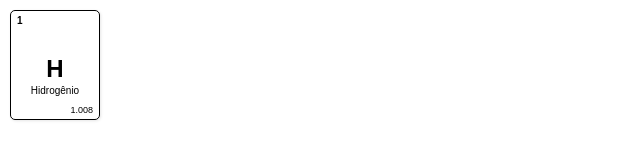
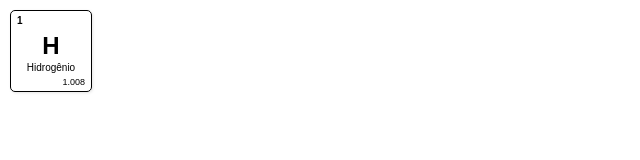
Before and after one commit to Belle2008/Tabela-Js, a plain HTML site: page index.html in a window 1280 px wide. Shown: the whole page, without its empty margins (0-640 px from the left). Drawn offline with Linux system fonts and the light colour scheme.

Commit message:
base atualizado

```diff
--- a/style.css
+++ b/style.css
@@ -6,8 +6,8 @@ table tr td .sem{
 table tr td{
     border: 1px solid #000;
     width: 80px;
-    height: 100px;
-    padding: 4px;
+    height: 80px;
+    padding: 0px;
     position: relative;
     font-family: Arial, sans-serif;
     text-align: center;
@@ -28,7 +28,7 @@ table tr td{
     display: block;
     font-size: 24px;
     font-weight: bold;
-    margin-top: 20px;
+    margin-top: 2px;
   }
 
 
```
